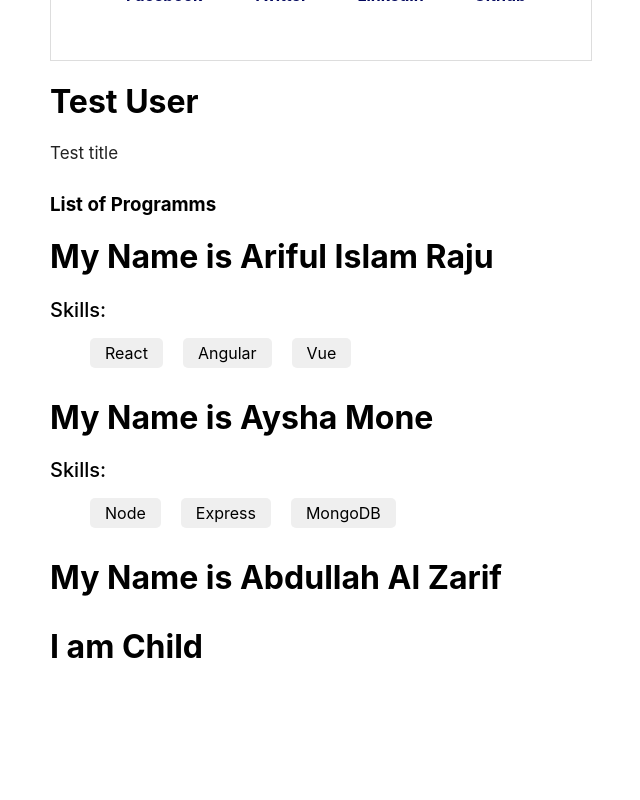
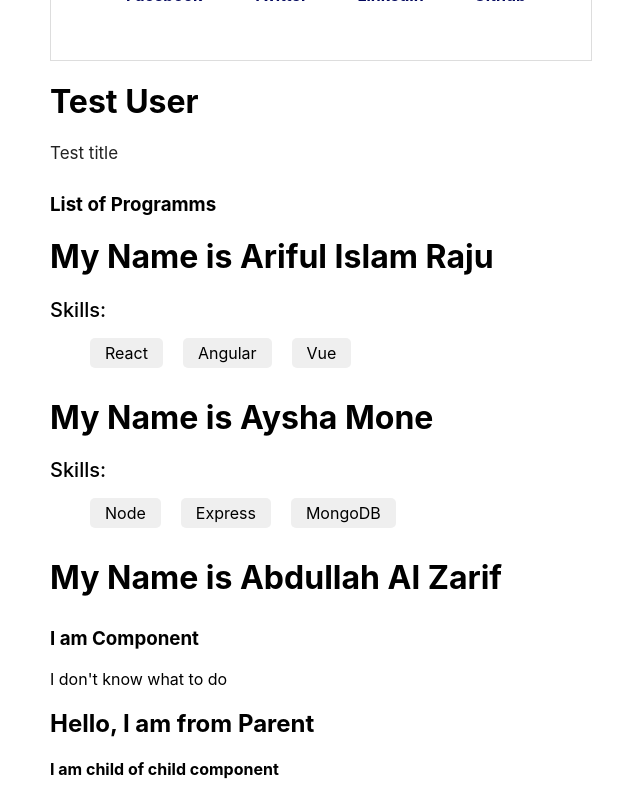
Before and after one commit to ariful-islam-dev/understand-REACT-core-features, a React app: page / in a window 1280 px wide. Shown: the part 363-1163 px from the top of the page, without its empty margins (340-980 px from the left). Before the commit the page ends 1051 px from the top, so only its background shows below. Built offline with nearby package versions, Linux system fonts and the light colour scheme.

Commit message:
how to render children props in react

```diff
--- a/src/components/app.tsx
+++ b/src/components/app.tsx
@@ -11,12 +11,22 @@ class Child extends Component<{ func: Function }> {
     return <h1>I am Child</h1>;
   }
 }
+
+const ChildComponent = (props: any) => {
+  return (
+    <div>
+      <h3> I am Component</h3>
+      <p>I don't know what to do</p>
+      {props.children}
+    </div>
+  );
+};
 class App extends Component {
   getContext(context: any) {
     console.log(context);
   }
   render() {
-    this.getContext(this);
+    // this.getContext(this);
     const style = { marginTop: "30px", marginBottom: "30px" };
     return (
       <div className="App">
@@ -30,7 +40,11 @@ class App extends Component {
           <Skills skillA="Node" skillB="Express" skillC="MongoDB" />
           <MyProps name="Abdullah Al Zarif" />
         </div>
-        <Child func={this.getContext} />
+        {/* <Child func={this.getContext} /> */}
+        <ChildComponent>
+          <h2>Hello, I am from Parent</h2>
+          <h4> I am child of child component</h4>
+        </ChildComponent>
       </div>
     );
   }
```
